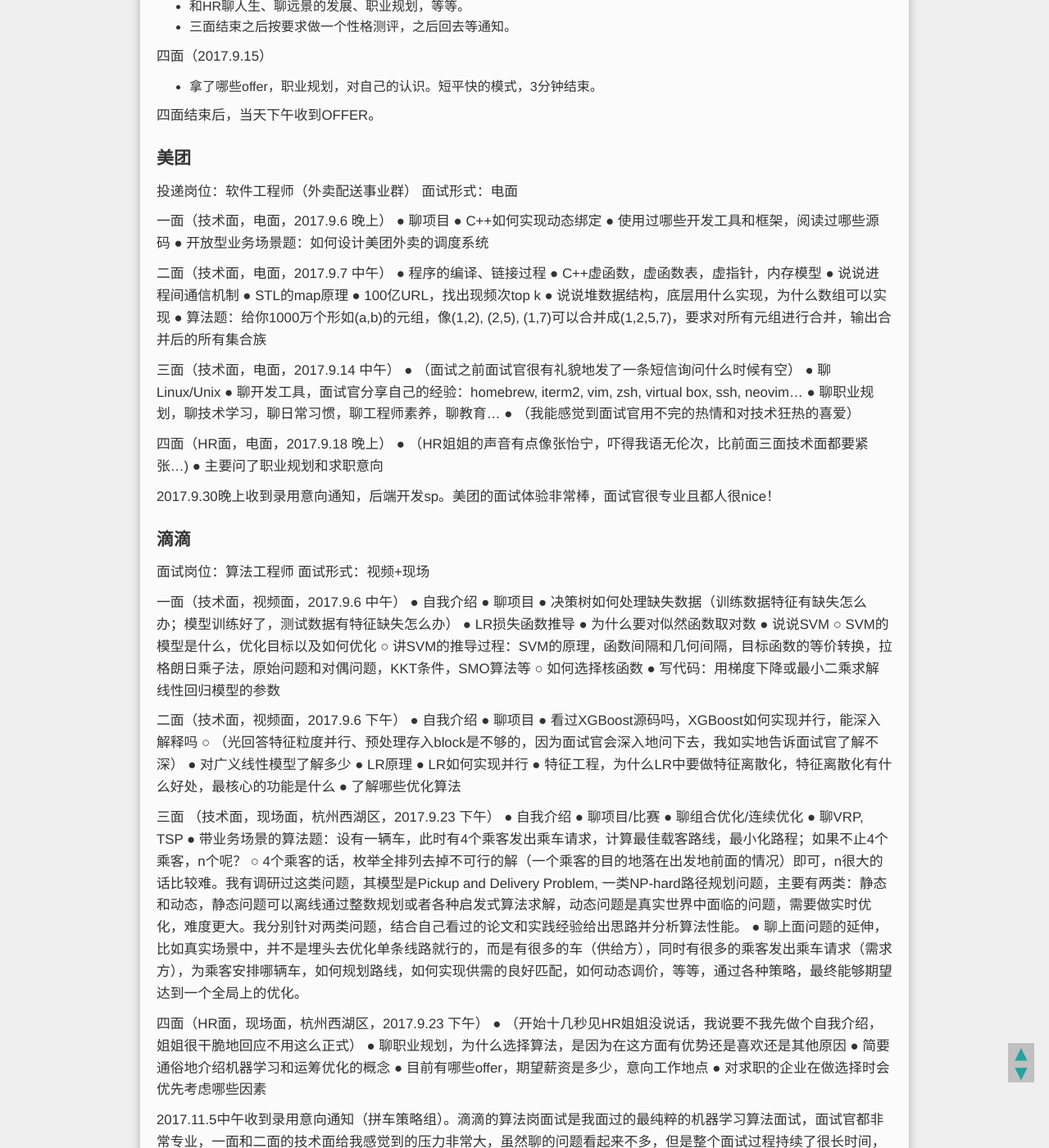
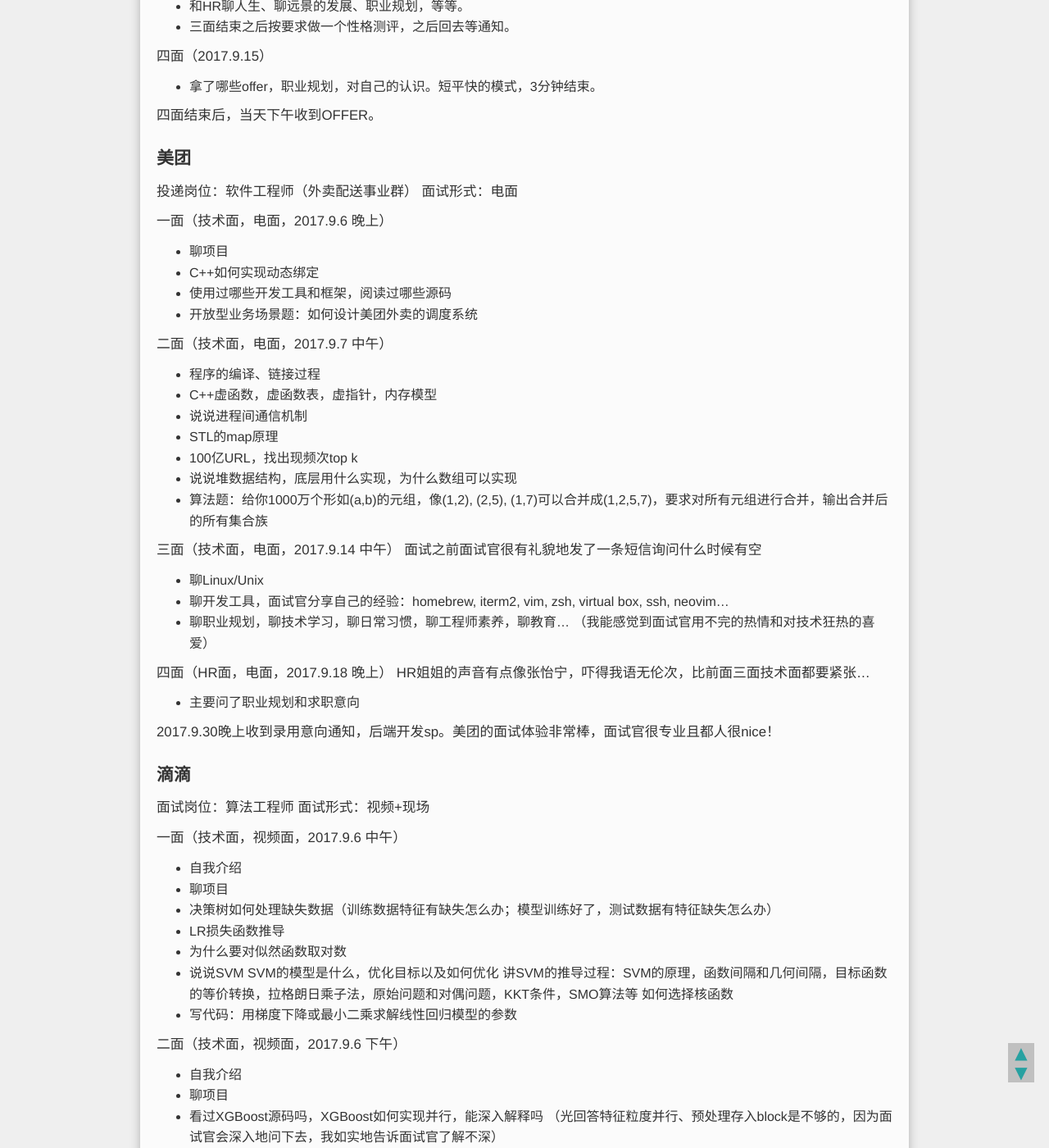
Before and after one commit to mioopoi/mioopoi.github.io, a Jekyll site: the page built from _posts/随笔/2018-06-18-job-hunting-summary.md, in a window 1280 px wide and 1400 px high, scrolled down 2240 px. Shown: the whole window at 82% size. Built offline with Jekyll 4.4.1, drawn with Linux system fonts in a browser that asks for light colours; Markdown is read by kramdown in place of the engine named in the settings; comment, search, counter and statistics services are not loaded; some of the changed text lies outside the part shown.

Commit message:
add job-hunting-summary

```diff
--- a/_posts/随笔/2018-06-18-job-hunting-summary.md
+++ b/_posts/随笔/2018-06-18-job-hunting-summary.md
@@ -92,30 +92,30 @@
 面试形式：电面
 
 一面（技术面，电面，2017.9.6 晚上）
-  ● 聊项目
-  ● C++如何实现动态绑定
-  ● 使用过哪些开发工具和框架，阅读过哪些源码
-  ● 开放型业务场景题：如何设计美团外卖的调度系统
+- 聊项目
+- C++如何实现动态绑定
+- 使用过哪些开发工具和框架，阅读过哪些源码
+- 开放型业务场景题：如何设计美团外卖的调度系统
 
 二面（技术面，电面，2017.9.7 中午）
-  ● 程序的编译、链接过程
-  ● C++虚函数，虚函数表，虚指针，内存模型
-  ● 说说进程间通信机制
-  ● STL的map原理
-  ● 100亿URL，找出现频次top k
-  ● 说说堆数据结构，底层用什么实现，为什么数组可以实现
-  ● 算法题：给你1000万个形如(a,b)的元组，像(1,2), (2,5), (1,7)可以合并成(1,2,5,7)，要求对所有元组进行合并，输出合并后的所有集合族
+- 程序的编译、链接过程
+- C++虚函数，虚函数表，虚指针，内存模型
+- 说说进程间通信机制
+- STL的map原理
+- 100亿URL，找出现频次top k
+- 说说堆数据结构，底层用什么实现，为什么数组可以实现
+- 算法题：给你1000万个形如(a,b)的元组，像(1,2), (2,5), (1,7)可以合并成(1,2,5,7)，要求对所有元组进行合并，输出合并后的所有集合族
 
 三面（技术面，电面，2017.9.14 中午）
-  ● （面试之前面试官很有礼貌地发了一条短信询问什么时候有空）
-  ● 聊Linux/Unix
-  ● 聊开发工具，面试官分享自己的经验：homebrew, iterm2, vim, zsh, virtual box, ssh, neovim...
-  ● 聊职业规划，聊技术学习，聊日常习惯，聊工程师素养，聊教育...
-  ● （我能感觉到面试官用不完的热情和对技术狂热的喜爱）
+面试之前面试官很有礼貌地发了一条短信询问什么时候有空
+- 聊Linux/Unix
+- 聊开发工具，面试官分享自己的经验：homebrew, iterm2, vim, zsh, virtual box, ssh, neovim...
+- 聊职业规划，聊技术学习，聊日常习惯，聊工程师素养，聊教育...
+  （我能感觉到面试官用不完的热情和对技术狂热的喜爱）
 
 四面（HR面，电面，2017.9.18 晚上）
-  ● （HR姐姐的声音有点像张怡宁，吓得我语无伦次，比前面三面技术面都要紧张...)
-  ● 主要问了职业规划和求职意向
+HR姐姐的声音有点像张怡宁，吓得我语无伦次，比前面三面技术面都要紧张...
+- 主要问了职业规划和求职意向
 
 2017.9.30晚上收到录用意向通知，后端开发sp。美团的面试体验非常棒，面试官很专业且都人很nice！
 
@@ -124,43 +124,43 @@
 面试形式：视频+现场
 
 一面（技术面，视频面，2017.9.6 中午）
-  ● 自我介绍
-  ● 聊项目
-  ● 决策树如何处理缺失数据（训练数据特征有缺失怎么办；模型训练好了，测试数据有特征缺失怎么办）
-  ● LR损失函数推导
-  ● 为什么要对似然函数取对数
-  ● 说说SVM
-      ○ SVM的模型是什么，优化目标以及如何优化
-      ○ 讲SVM的推导过程：SVM的原理，函数间隔和几何间隔，目标函数的等价转换，拉格朗日乘子法，原始问题和对偶问题，KKT条件，SMO算法等
-      ○ 如何选择核函数
-  ● 写代码：用梯度下降或最小二乘求解线性回归模型的参数
+- 自我介绍
+- 聊项目
+- 决策树如何处理缺失数据（训练数据特征有缺失怎么办；模型训练好了，测试数据有特征缺失怎么办）
+- LR损失函数推导
+- 为什么要对似然函数取对数
+- 说说SVM
+ SVM的模型是什么，优化目标以及如何优化
+ 讲SVM的推导过程：SVM的原理，函数间隔和几何间隔，目标函数的等价转换，拉格朗日乘子法，原始问题和对偶问题，KKT条件，SMO算法等
+ 如何选择核函数
+- 写代码：用梯度下降或最小二乘求解线性回归模型的参数
 
 二面（技术面，视频面，2017.9.6 下午）
-  ● 自我介绍
-  ● 聊项目
-  ● 看过XGBoost源码吗，XGBoost如何实现并行，能深入解释吗
-      ○ （光回答特征粒度并行、预处理存入block是不够的，因为面试官会深入地问下去，我如实地告诉面试官了解不深）
-  ● 对广义线性模型了解多少
-  ● LR原理
-  ● LR如何实现并行
-  ● 特征工程，为什么LR中要做特征离散化，特征离散化有什么好处，最核心的功能是什么
-  ● 了解哪些优化算法
+- 自我介绍
+- 聊项目
+- 看过XGBoost源码吗，XGBoost如何实现并行，能深入解释吗
+ （光回答特征粒度并行、预处理存入block是不够的，因为面试官会深入地问下去，我如实地告诉面试官了解不深）
+- 对广义线性模型了解多少
+- LR原理
+- LR如何实现并行
+- 特征工程，为什么LR中要做特征离散化，特征离散化有什么好处，最核心的功能是什么
+- 了解哪些优化算法
 
 三面 （技术面，现场面，杭州西湖区，2017.9.23 下午）
-  ● 自我介绍
-  ● 聊项目/比赛
-  ● 聊组合优化/连续优化
-  ● 聊VRP, TSP
-  ● 带业务场景的算法题：设有一辆车，此时有4个乘客发出乘车请求，计算最佳载客路线，最小化路程；如果不止4个乘客，n个呢？
-      ○ 4个乘客的话，枚举全排列去掉不可行的解（一个乘客的目的地落在出发地前面的情况）即可，n很大的话比较难。我有调研过这类问题，其模型是Pickup and Delivery Problem, 一类NP-hard路径规划问题，主要有两类：静态和动态，静态问题可以离线通过整数规划或者各种启发式算法求解，动态问题是真实世界中面临的问题，需要做实时优化，难度更大。我分别针对两类问题，结合自己看过的论文和实践经验给出思路并分析算法性能。
-  ● 聊上面问题的延伸，比如真实场景中，并不是埋头去优化单条线路就行的，而是有很多的车（供给方），同时有很多的乘客发出乘车请求（需求方），为乘客安排哪辆车，如何规划路线，如何实现供需的良好匹配，如何动态调价，等等，通过各种策略，最终能够期望达到一个全局上的优化。
+- 自我介绍
+- 聊项目/比赛
+- 聊组合优化/连续优化
+- 聊VRP, TSP
+- 带业务场景的算法题：设有一辆车，此时有4个乘客发出乘车请求，计算最佳载客路线，最小化路程；如果不止4个乘客呢？
+ 4个乘客的话，枚举全排列去掉不可行的解（一个乘客的目的地落在出发地前面的情况）即可，n很大的话比较难。我有调研过这类问题，其模型是Pickup and Delivery Problem, 一类NP-hard路径规划问题，主要有两类：静态和动态，静态问题可以离线通过整数规划或者各种启发式算法求解，动态问题是真实世界中面临的问题，需要做实时优化，难度更大。我分别针对两类问题，结合自己看过的论文和实践经验给出思路并分析算法性能。
+- 聊上面问题的延伸，比如真实场景中，并不是埋头去优化单条线路就行的，而是有很多的车（供给方），同时有很多的乘客发出乘车请求（需求方），为乘客安排哪辆车，如何规划路线，如何实现供需的良好匹配，如何动态调价，等等，通过各种策略，最终能够期望达到一个全局上的优化。
 
 四面（HR面，现场面，杭州西湖区，2017.9.23 下午）
-  ● （开始十几秒见HR姐姐没说话，我说要不我先做个自我介绍，姐姐很干脆地回应不用这么正式）
-  ● 聊职业规划，为什么选择算法，是因为在这方面有优势还是喜欢还是其他原因
-  ● 简要通俗地介绍机器学习和运筹优化的概念
-  ● 目前有哪些offer，期望薪资是多少，意向工作地点
-  ● 对求职的企业在做选择时会优先考虑哪些因素
+开始HR一直在看我的简历，见HR姐姐没说话，我说要不我先做个自我介绍，姐姐很干脆地回应不用这么正式
+- 聊职业规划，为什么选择算法，是因为在这方面有优势还是喜欢还是其他原因
+- 简要通俗地介绍机器学习和运筹优化的概念
+- 目前有哪些offer，期望薪资是多少，意向工作地点
+- 对求职的企业在做选择时会优先考虑哪些因素
 
 2017.11.5中午收到录用意向通知（拼车策略组）。滴滴的算法岗面试是我面过的最纯粹的机器学习算法面试，面试官都非常专业，一面和二面的技术面给我感觉到的压力非常大，虽然聊的问题看起来不多，但是整个面试过程持续了很长时间，一面从上午一直面到下午，吃了中饭继续面...面试官也非常有耐心，给的算法题如果第一眼感觉不太好还可以申请换题，很人性化。赞滴滴的面试官！
 
@@ -171,37 +171,37 @@
 面试时间和地点：2017年9月27日下午2:30-4:30，杭州网易
 
 一面（技术面）
-  ● 说说LR（模型假设，损失函数推导，优化方法）
-  ● LR有什么缺点
-  ● 特征工程了解多少，one-hot编码中，如果类别数很多怎么办
-  ● 了解SVM吗
-  ● C++如何实现多态
-  ● C++纯虚函数的意义
-  ● STL的vector原理
-  ● 写代码：计算二叉树的高度
+- 说说LR（模型假设，损失函数推导，优化方法）
+- LR有什么缺点
+- 特征工程了解多少，one-hot编码中，如果类别数很多怎么办
+- 了解SVM吗
+- C++如何实现多态
+- C++纯虚函数的意义
+- STL的vector原理
+- 写代码：计算二叉树的高度
 
 二面（技术面）
-  ● 说项目/比赛(面试官同时也在看我的博客)
-  ● 监督学习和无监督学习算法了解多少
-  ● k-means有什么缺点
-  ● 说说红黑树
-  ● 说说http协议
-  ● Hadoop和Spark了解多少
-  ● 期望的工作内容
+- 说项目/比赛(面试官同时也在看我的博客)
+- 监督学习和无监督学习算法了解多少
+- k-means有什么缺点
+- 了解红黑树吗
+- 说说http协议
+- Hadoop和Spark了解多少
+- 期望的工作内容
 
 三面（HR面）
-  ● 自我介绍
-  ● 一个人做比赛和三个人做比赛有什么不同
-  ● 遇到的最大挫折？怎么走出阴影的
-  ● 为什么选择考拉海购
-  ● 投了其他哪些公司，拿到了哪些offer
-  ● 工作意向如何，期望薪资多少
+- 自我介绍
+- 一个人做比赛和三个人做比赛有什么不同
+- 遇到的最大挫折？怎么走出阴影的
+- 为什么选择考拉海购
+- 投了其他哪些公司，拿到了哪些offer
+- 工作意向如何，期望薪资多少
 
 2017年10月1日凌晨收到录用意向通知。网易的面试体验也是相当棒的，整个面试一个下午全部完成，面试是短平快的方式，有时一个问题我还没答完就开始问下一个问题了，须要快速思考并作答，比较考验对问题掌握的熟练程度和语言的凝练表达。说实话，之前对网易没抱太大希望的，但就是有执念，提前批内推笔试挂了，秋招大不了再战，好在把握住了这次机会。收到面试通过短信的那一刻，我无比的开心。那一天一位室友也收到了通过的短信，我们来了个大大的拥抱:D
 
 ## 后记
 
-最后我选择了网易。结果只有一个，然而选择的过程却是艰难的，因为你不可能完全预测每一个选择对未来发展轨迹的影响。「为什么」，人总是喜欢问为什么，我在[这里](http://ihuafan.com/%E9%9A%8F%E7%AC%94/summary-of-2017#%E6%B1%82%E8%81%8C)有简单的解释。
+最后的选择是网易。结果只有一个，然而选择的过程却是艰难的，因为你不可能完全预测每一个选择对未来发展轨迹的影响。「为什么」，人总是喜欢问为什么，我在[这里](http://ihuafan.com/%E9%9A%8F%E7%AC%94/summary-of-2017#%E6%B1%82%E8%81%8C)有简单的解释。
 
 于此，延伸出的另一个值得思考的问题是：为什么会觉得选择困难？原因可以很复杂也可以很简单，一个简单的解释是，在当前时间点当前阅历和心态下，对选择的评估是差不多的，因而就觉得做决定比较困难。在机器学习的角度上也有类似的解释：对于选择，可以把它看成一个分类决策问题，很多分类问题在低维度上很难做，因为很多是非线性的，很难找到一个分类决策面做出完美的分类，然而如果把它放到高维空间里问题往往就变得很容易了，一个明显的例子就是支持向量机的核方法。对应到生活中，也大抵如此，有时回头看曾经面临的一些选择，觉得都不是问题，然而当时却觉得无比艰难，因为那时我们能站在更高的层次看待问题了。所以还是应该多读书多思考多交流，提升自己的思维层次，走在生活的前面，这样也许在面临一些选择时，能够做出合理的乃至「最优的」决策。
 
```
